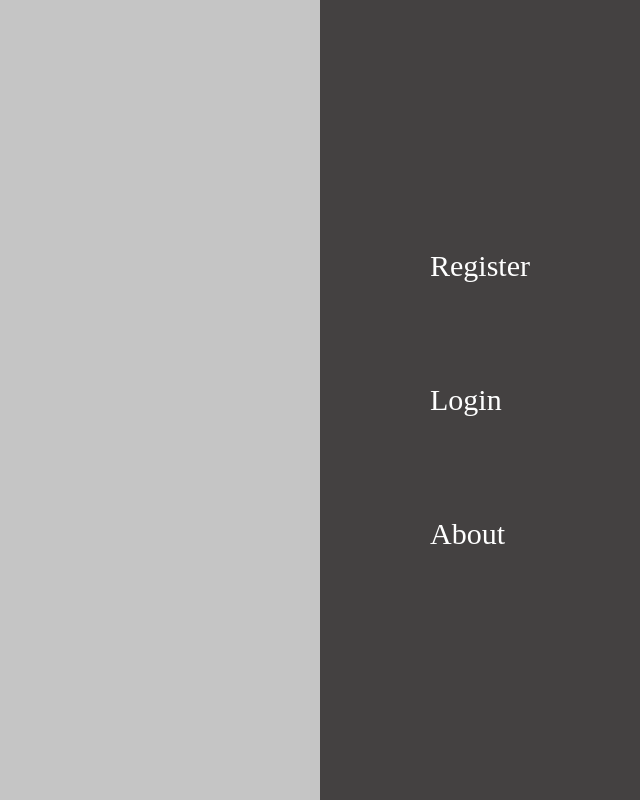
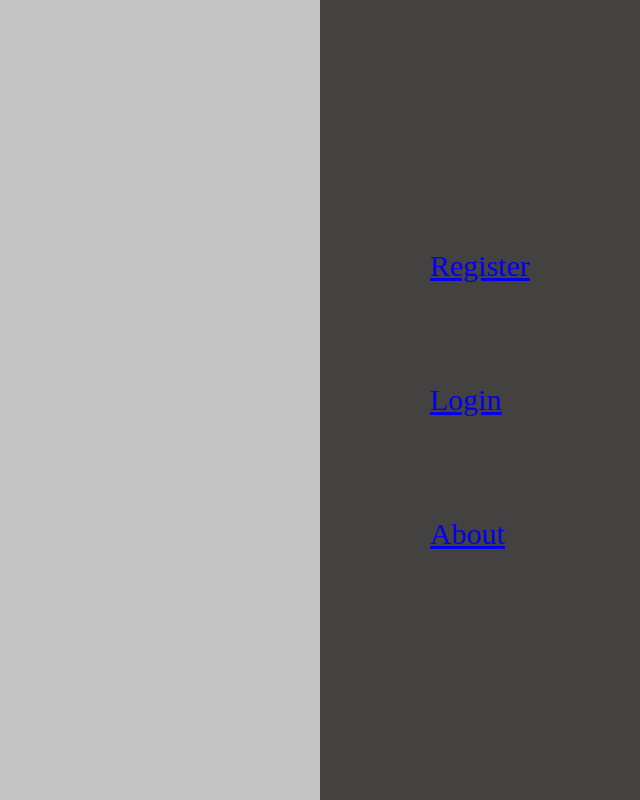
Before and after one commit to michaelpaulcuccia/gsap_animations, a Next.js app in the folder client/: page /home in a window 1280 px wide. Shown: the whole page, without its empty margins (640-1280 px from the left). Built offline with nearby package versions, Linux system fonts and the light colour scheme.

Commit message:
changed a tags to nextlink

```diff
--- a/client/pages/home.js
+++ b/client/pages/home.js
@@ -1,5 +1,6 @@
 import React, { useRef, useEffect } from "react";
 import Head from "next/head";
+import Link from 'next/link';
 import { gsap } from "gsap";
 import styles from "../styles/Home.module.css";
 
@@ -39,19 +40,19 @@ export default function Home() {
         <div className={styles.linkWindow} ref={linkWindow}>
             <ul className={styles.linkUL}>
               <li>
-                <a className={styles.anchors} href='/register'>
+                <Link className={styles.anchors} href='/register'>
                   Register
-                </a>
+                </Link>
                </li>
               <li>
-                <a className={styles.anchors} href='/login'>
+                <Link className={styles.anchors} href='/login'>
                   Login
-                </a>
+                </Link>
                </li>
               <li>
-                <a className={styles.anchors} href='/about'>
+                <Link className={styles.anchors} href='/about'>
                   About
-                </a>
+                </Link>
                </li>
             </ul>
         </div>
```
